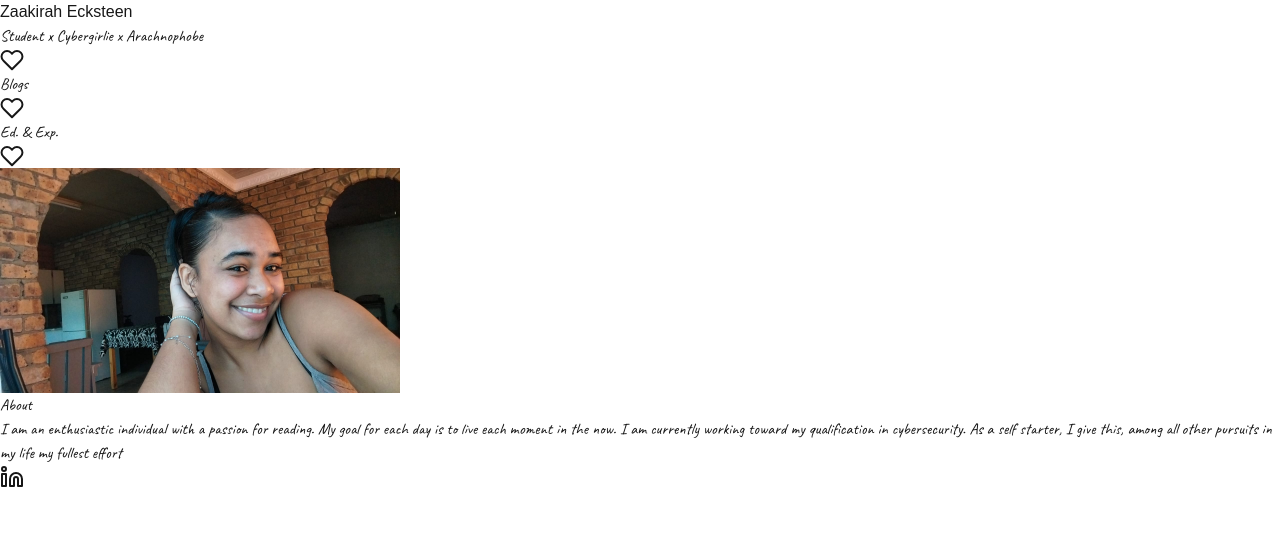
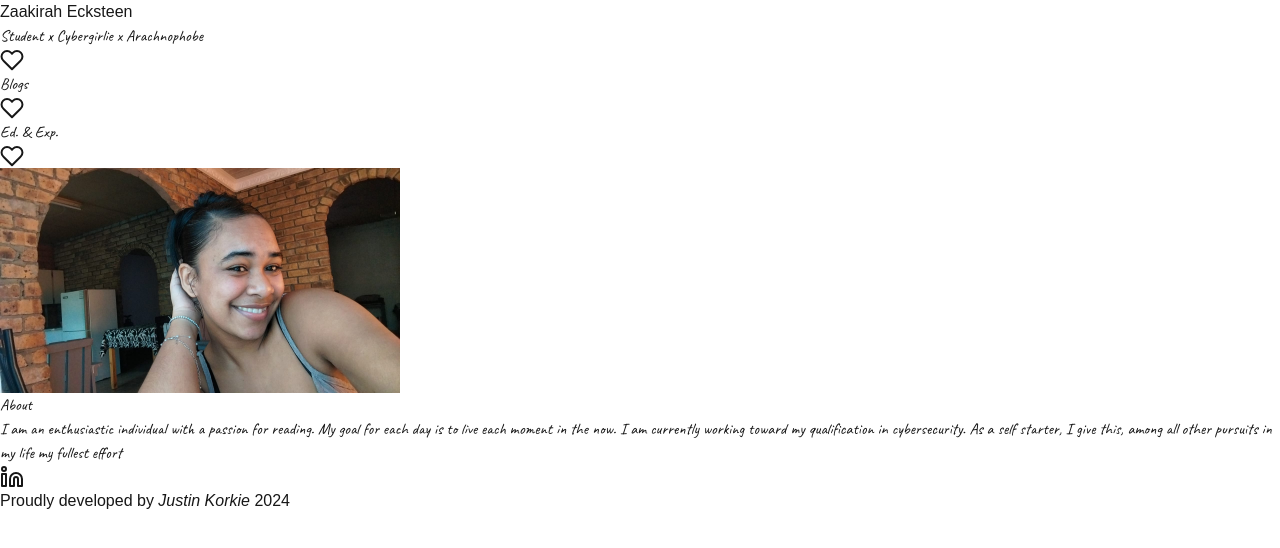
Before and after one commit to korkie9/zaakirah, a Next.js app: page / in a window 1280 px wide. Shown: the top 548 px of the page. Built offline with nearby package versions, Linux system fonts and the light colour scheme; a web font is replaced by a local one.

Commit message:
feat(app): add watermark

```diff
--- a/src/app/page.tsx
+++ b/src/app/page.tsx
@@ -14,7 +14,8 @@ const puppiesPlay = Puppies_Play({ weight: "400", subsets: ["latin"] })
 export default function Home() {
   const aboutSection = useRef(null);
   return (
-    <div className="flex flex-col min-h-screen items-center justify-center bg-gradient-to-r from-orange-200 to-black-600 p-4">
+    <div className="flex flex-col min-h-screen items-center justify-between bg-gradient-to-r from-orange-200 to-black-600 p-4">
+      <div></div>
       <main className="flex flex-col items-center justify-center gap-4">
         <section className={` flex flex-col md:flex-row lg:flex-row items-center justify-center gap-4 mb-16`}>
           <motion.div
@@ -73,9 +74,6 @@ export default function Home() {
             in my life my fullest effort
           </p>
         </motion.div>
-      </main>
-      <footer className="">
-
         <motion.div
           initial={{ opacity: 0 }}
           animate={{ opacity: 1 }}
@@ -85,6 +83,13 @@ export default function Home() {
             <Socials />
           </div>
         </motion.div>
+      </main>
+
+
+      <footer className="items-start w-full pt-32 lg:pt-0 md:pt-0">
+
+        <p className="text-xs text-right">Proudly developed by <em><a className="underline" href="https://justinkorkie.vercel.app">{"Justin Korkie"}</a></em>{" "}2024</p>
+
       </footer>
     </div>
   );
```
